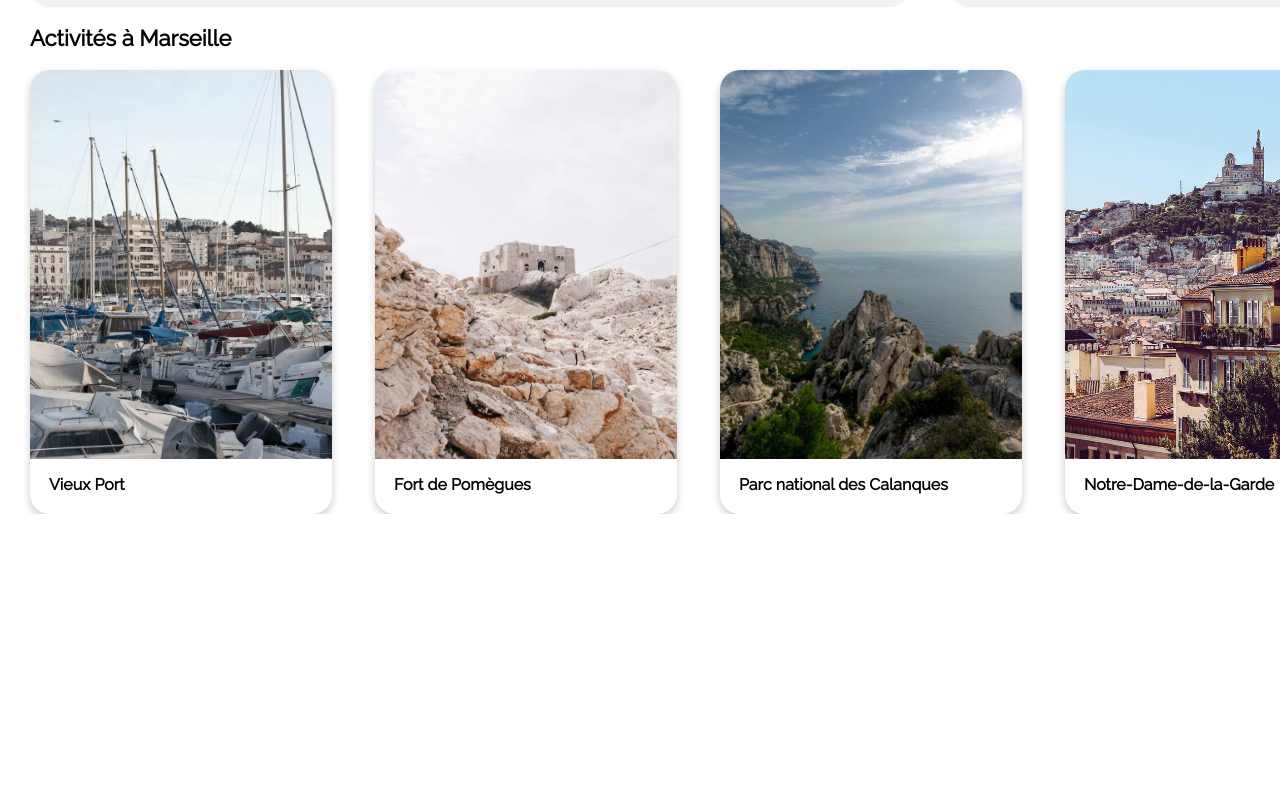
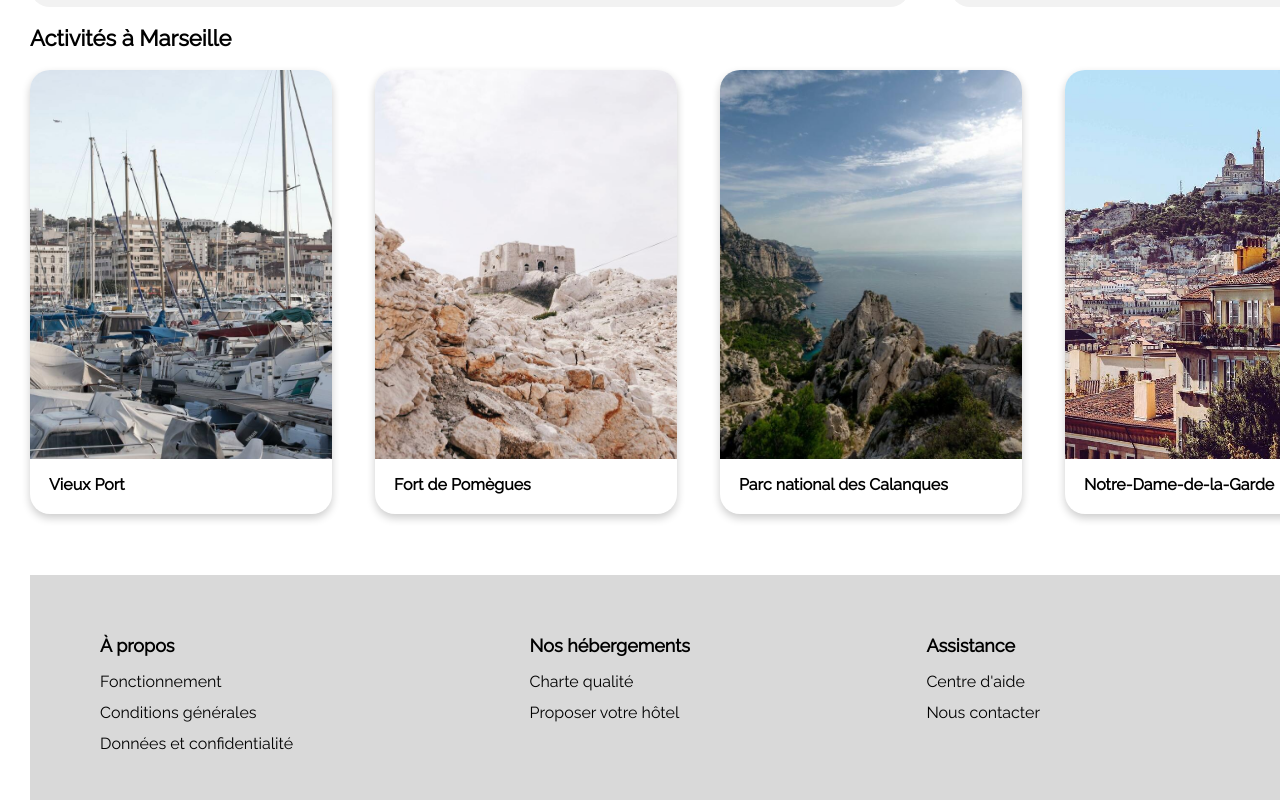
Before and after one commit to OgdenRichard/rog_2_122022, a plain HTML site: page index.html in a window 1280 px wide. Shown: the part 1058-1858 px from the top of the page. Before the commit the page ends 1572 px from the top, so only its background shows below. Drawn offline with Linux system fonts and the light colour scheme.

Commit message:
151222 | footer ok

```diff
--- a/css/style.css
+++ b/css/style.css
@@ -5,7 +5,8 @@ body {
 }
 
 header,
-main {
+main,
+footer {
   margin-left: 30px;
   margin-right: 30px;
 }
@@ -370,6 +371,7 @@ h3 {
 .booki-activities {
   display: flex;
   flex-direction: column;
+  margin-bottom: 61px;
 }
 
 .booki-activities__cards {
@@ -397,8 +399,31 @@ h3 {
   object-fit: cover;
 }
 
-.activity-card h3{
+.activity-card h3 {
   margin-left: 19px;
+}
+
+/* -------------------- booki footer --------------------- */
+
+.booki-footer {
+  height: 225px;
+  background-color: #d9d9d9;
+}
+
+.booki-footer__nav-container{
+  display: flex;
+  justify-content: space-between;
+  width: 940px;
+  padding-top: 45px;
+  margin-left: 70px;
+}
+
+.booki-footer__nav-container ul {
+  padding-left: 0px;
+}
+
+.booki-footer__nav-container li {
+  margin-bottom: 12px;
 }
 
 /* ------------------- common elements ------------------- */
--- a/index.html
+++ b/index.html
@@ -318,7 +318,32 @@
           </div>
         </section>
       </main>
-      <footer class="booki-footer"></footer>
+      <footer class="booki-footer">
+        <div class="booki-footer__nav-container">
+          <nav>
+            <h2>À propos</h2>
+            <ul>
+              <li><a href="#">Fonctionnement</a></li>
+              <li><a href="#">Conditions générales</a></li>
+              <li><a href="#">Données et confidentialité</a></li>
+            </ul>
+          </nav>
+          <nav>
+            <h2>Nos hébergements</h2>
+            <ul>
+              <li><a href="#">Charte qualité</a></li>
+              <li><a href="#">Proposer votre hôtel</a></li>
+            </ul>
+          </nav>
+          <nav>
+            <h2>Assistance</h2>
+            <ul>
+              <li><a href="#">Centre d'aide</a></li>
+              <li><a href="#">Nous contacter</a></li>
+            </ul>
+          </nav>
+        </div>
+      </footer>
     </div>
   </body>
 </html>
```
